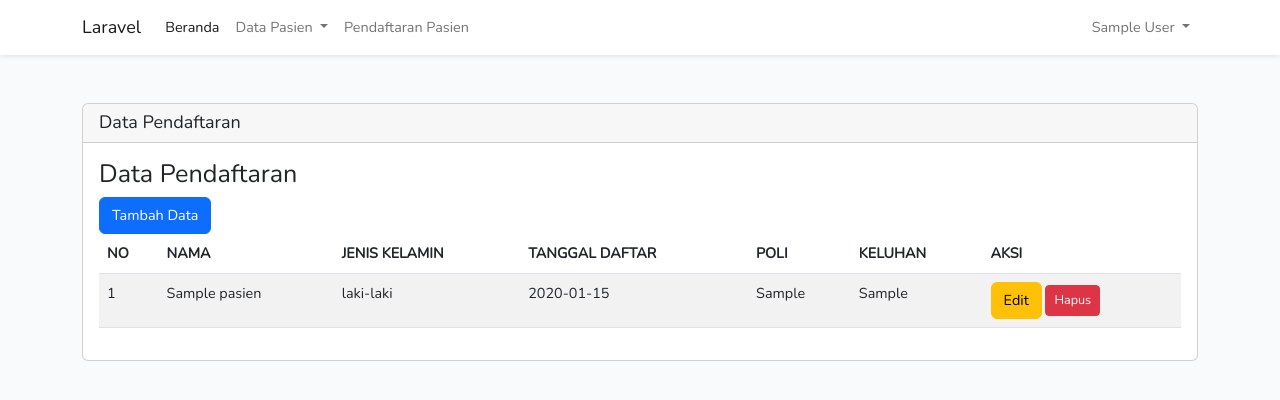
After one commit to RestianaPratiwi/klinikmedikaprima, a Laravel app: page /daftar in a window 1280 px wide. The commit adds this page. Shown: the top 400 px of the page. Run offline with Laravel 12, Linux system fonts and the light colour scheme; a user stored in the database is signed in; tables that the repository leaves empty hold one stand-in row (values such as "Sample post"); style sheets or scripts are compiled from the project's sources; parts of the project's set-up code (start-up, migrations or seed data) failed here and were passed over.

Commit message:
tampil data tabel pasien

```diff
--- a/app/Http/Controllers/DaftarController.php
+++ b/app/Http/Controllers/DaftarController.php
@@ -13,7 +13,8 @@ class DaftarController extends Controller
      */
     public function index()
     {
-        //
+        $data['daftar'] = \App\Models\Daftar::latest()->paginate(10);
+        return view('daftar_index', $data);
     }
 
     /**
--- a/app/Models/Daftar.php
+++ b/app/Models/Daftar.php
@@ -4,8 +4,20 @@ namespace App\Models;
 
 use Illuminate\Database\Eloquent\Factories\HasFactory;
 use Illuminate\Database\Eloquent\Model;
+use Illuminate\Database\Eloquent\Relations\BelongsTo;
 
 class Daftar extends Model
 {
     use HasFactory;
+    protected $guarded = [];
+
+    /**
+     * Get the pasien that owns the Daftar
+     *
+     * @return \Illuminate\Database\Eloquent\Relations\BelongsTo
+    */
+    public function pasien(): BelongsTo
+    {
+        return $this->belongsTo(Pasien::class);
+    }
 }
--- a/database/seeders/DatabaseSeeder.php
+++ b/database/seeders/DatabaseSeeder.php
@@ -14,13 +14,12 @@ class DatabaseSeeder extends Seeder
     public function run(): void
     {
         // User::factory(10)->create();
-       // $this->call([
-        //UserSeeder::class]);
+        $this->call([
+        UserSeeder::class]);
        /* User::factory()->create([
             'name' => 'Test User',
             'email' => 'test@example.com',
         ]);*/
         //\App\Models\Pasien::factory(50)->create();
-        \App\Models\Daftar::factory(50)->create();
     }
 }
--- /dev/null
+++ b/resources/views/daftar_index.blade.php
@@ -0,0 +1,48 @@
+@extends('layouts.app', ['tittle' => 'Data Pendaftaran'])
+@section('content')
+   <div class="card">
+        <h5 class="card-header">Data Pendaftaran</h5>
+        <div class="card-body">
+            <h3>Data Pendaftaran</h3>
+            <a href ="/daftar/create" class="btn btn-primary">Tambah Data</a>
+            <table class="table table-striped">
+                <thead>
+                    <tr>
+                        <th>NO</th>
+                        <th>NAMA</th>
+                        <th>JENIS KELAMIN</th>
+                        <th>TANGGAL DAFTAR</th>
+                        <th>POLI</th>
+                        <th>KELUHAN</th>
+                        <th>AKSI</th>
+                    </tr>
+                </thead>
+                <tbody>
+                    @foreach($daftar as $item)
+                        <tr>
+                           <td>{{ $loop->iteration }}</td>
+                           <td>{{ $item->pasien->nama }}</td>
+                           <td>{{ $item->pasien->jenis_kelamin }}</td>
+                           <td>{{ $item->tanggal_daftar }}</td>
+                           <td>{{ $item->poli }}</td>
+                           <td>{{ $item->keluhan }}</td>
+                           <td>
+                                <a href="/pasien/{{ $item->id }}/edit" class="btn btn-warning btn=sm">Edit</a>
+
+                                <form action="/pasien/{{ $item->id }}" method="POST" class="d-inline">
+                                    @csrf
+                                    @method('delete')
+                                    <button type="submit" class="btn btn-danger btn-sm"
+                                        onclick="return confirm('Anda yakin ingin menghapus data?')">
+                                        Hapus
+                                    </button>
+                                </form>
+                           </td>
+                        </tr>
+                    @endforeach
+                </tbody>
+            </table>
+            {!! $daftar->links() !!}
+        </div>
+    </div>
+@endsection
--- a/resources/views/layouts/app.blade.php
+++ b/resources/views/layouts/app.blade.php
@@ -71,6 +71,10 @@
                             </ul>
                         </li>
 
+                        <li class="nav-item">
+                            <a href="/daftar" class="nav-link">Pendaftaran Pasien</a>
+                        </li>
+
                         @endauth
 
                     </ul>
--- a/routes/web.php
+++ b/routes/web.php
@@ -1,4 +1,6 @@
 <?php
+
+use App\Http\Controllers\DaftarController;
 use Illuminate\Support\Facades\Auth;
 use Illuminate\Support\Facades\Route;
 use \App\Http\Controllers\PasienController;
@@ -19,6 +21,7 @@ Auth::routes([
 ]);
 
 
-Route::group(['middleware'=> 'auth'], function(){
+Route::middleware([Authenticate::class])->group(function () {
     Route::resource( 'pasien', PasienController::class );
+    Route::resource( 'daftar', DaftarController::class );
 });
```
Also changed, not shown: database/factories/DaftarFactory.php (+3 -7 lines).
